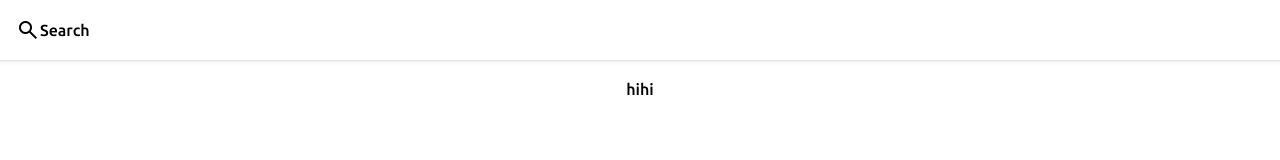
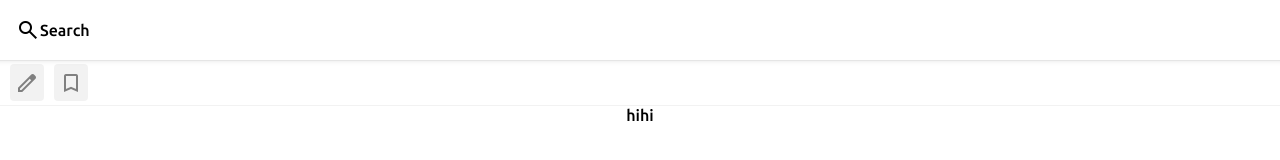
Before and after one commit to windopper/fairywynn2, a Vue app: page /write in a window 1280 px wide. Shown: the top 160 px of the page. Built offline with nearby package versions, Linux system fonts and the light colour scheme.

Commit message:
Update 8 files

```diff
--- a/package.json
+++ b/package.json
@@ -9,8 +9,11 @@
   },
   "dependencies": {
     "@mdi/font": "^7.0.96",
+    "@vue/cli": "^5.0.8",
     "soundcloud": "^3.3.2",
-    "vue": "^3.2.33"
+    "vue": "^3.2.33",
+    "vue-router": "4",
+    "vuetify": "^2.6.11"
   },
   "devDependencies": {
     "@vue/cli-plugin-babel": "~4.5.0",
--- a/public/index.html
+++ b/public/index.html
@@ -1,5 +1,7 @@
 <!DOCTYPE html>
 <html lang="en">
+  <link href="https://fonts.googleapis.com/icon?family=Material+Icons"
+      rel="stylesheet">
   <head>
     <meta charset="utf-8">
     <meta http-equiv="X-UA-Compatible" content="IE=edge">
--- a/src/components/PostList.vue
+++ b/src/components/PostList.vue
@@ -1,19 +1,24 @@
 <template>
   <div class="post-list-container">
+    <PostOptions />
     <slot />
   </div>
 </template>
 
 <script>
+import PostOptions from "./PostOptions.vue";
 export default {
-  name: "PostList"
+  name: "PostList",
+  components: {
+    PostOptions
+  }
 };
 </script>
 
 <style scoped>
 .post-list-container {
   position: relative;
-  top: 80px;
+  top: 60px;
   width: 100%;
   min-height: 100px;
   height: fit-content;
--- /dev/null
+++ b/src/components/PostOptions.vue
@@ -0,0 +1,54 @@
+<template>
+  <div class="post-options-container">
+    <div class="post-options-item" @click="() => to('write')">
+      <span class="material-symbols-outlined">
+        edit
+      </span>
+    </div>
+    <div class="post-options-item">
+      <span class="material-symbols-outlined">
+        bookmark
+      </span>
+    </div>
+  </div>
+</template>
+
+<script>
+export default {
+  name: "PostOptions",
+  methods: {
+    to: function(path) {
+      console.log("hi");
+      this.$router.push(path);
+      //TODO
+    }
+  }
+};
+</script>
+
+<style scoped>
+.post-options-container {
+  position: relative;
+  display: flex;
+  align-items: center;
+  width: 100%;
+  height: 45px;
+  border-bottom: 1px solid rgba(0, 0, 0, 0.05);
+}
+
+.post-options-item {
+  height: 70%;
+  display: flex;
+  align-items: center;
+  padding: 3px 5px;
+  margin-left: 10px;
+  background-color: rgba(0, 0, 0, 0.05);
+  color: gray;
+  border-radius: 4px;
+}
+
+.post-options-item:hover {
+  background-color: rgba(0, 0, 0, 0.1);
+  cursor: pointer;
+}
+</style>
--- a/src/components/common/TheHeading.vue
+++ b/src/components/common/TheHeading.vue
@@ -1,4 +1,5 @@
 <template>
+
   <div
     :class="isScrollDown && !isMouseOnHeading ? 'heading shrink' : 'heading'"
     @mouseenter="() => setMouseOnHeading(true)"
--- a/src/components/modal/SearchModal.vue
+++ b/src/components/modal/SearchModal.vue
@@ -3,7 +3,6 @@
     <transition name="fade">
       <div v-if="isModalOpen" class="modal-wrapper">
         <div class="modal-background" @click="$_modalClose"></div>
-
         <div class="modal-container"></div>
       </div>
     </transition>
--- a/src/main.js
+++ b/src/main.js
@@ -1,4 +1,8 @@
+// import "vuetify/src/styles";
 import { createApp } from "vue";
+// import { createVuetify } from "vuetify";
 import App from "./App.vue";
 
-createApp(App).mount("#app");
+const app = createApp(App);
+
+app.mount("#app");
```
Also changed, not shown: 1 other file (tests, documents, lock files or other folders).
